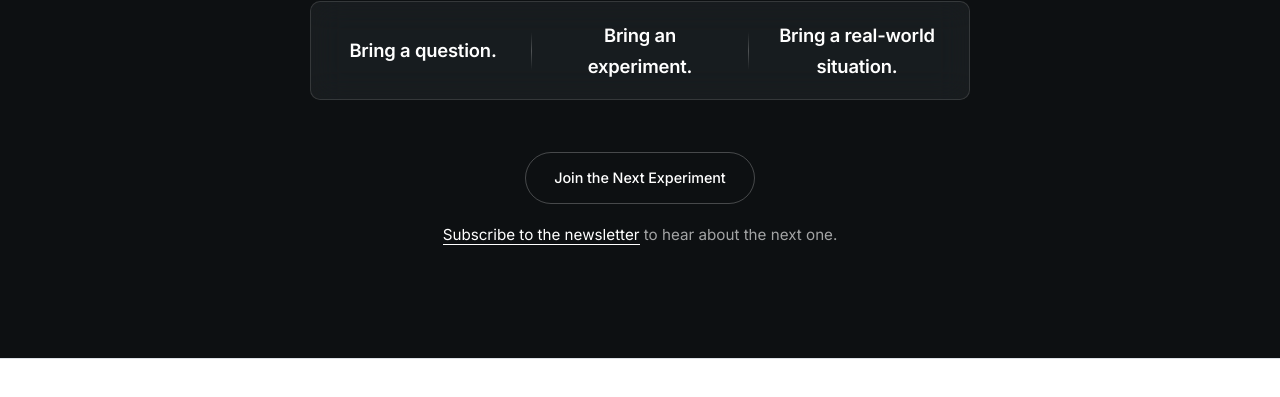
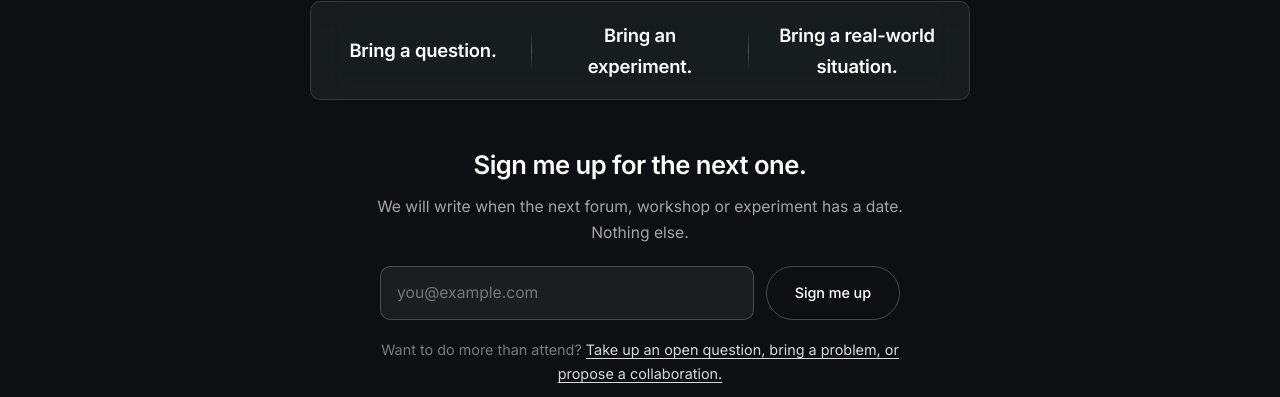
Before and after one commit to Situational-AI/situational-ai.github.io, an Eleventy site: page src/events/october-22-2026.html in a window 1280 px wide. Shown: the part 10230-10627 px from the top of the page. Built offline with nearby package versions, Linux system fonts and the light colour scheme; Eleventy itself is replaced by a stand-in of ours; files that its build step writes are made by us from their sources.

Commit message:
feat: 'Sign me up for the next one' on the event archive page
Replaces the generic Join the Next Experiment link with the actual ask and
an email field, posting to the same list as Follow the Inquiry, plus a line
for people who want to do more than attend.

Co-Authored-By: Claude Opus 5 (1M context) <noreply@anthropic.com>

```diff
--- a/src/assets/css/style.css
+++ b/src/assets/css/style.css
@@ -3181,3 +3181,33 @@ a.question-card:hover {
   font-weight: 600;
   letter-spacing: -0.015em;
 }
+
+/* "Sign me up for the next one" — the archive page's single ask. */
+.next-event {
+  max-width: 560px;
+  margin: 44px auto 0;
+  text-align: center;
+}
+
+.next-event-head {
+  font-size: clamp(1.25rem, 2.4vw, 1.6rem);
+  font-weight: 600;
+  letter-spacing: -0.02em;
+  margin-bottom: 8px;
+}
+
+.next-event-body {
+  color: var(--color-text-muted);
+  font-size: 0.98rem;
+  margin-bottom: 20px;
+}
+
+.next-event .follow-form { margin: 0 auto; }
+
+.next-event-alt {
+  margin-top: 18px;
+  font-size: 0.9rem;
+  color: var(--color-text-faint);
+}
+.next-event-alt a { color: var(--color-text-soft); border-bottom: 1px solid currentColor; }
+.next-event-alt a:hover { color: var(--color-primary); }
--- a/src/events/october-22-2026.html
+++ b/src/events/october-22-2026.html
@@ -284,10 +284,17 @@ layout: "layouts/base.njk"
       <div class="section-cta event-register-only">
         <a href="{{ (events | bySlug(site.currentEvent)).rsvpUrl }}" data-rsvp="october-22-2026" class="btn btn-primary" target="_blank" rel="noopener">RSVP for October 22</a>
       </div>
-      <div class="section-cta event-archive-only">
-        <a href="../index.html#contact" class="btn btn-primary">Join the Next Experiment</a>
+      <div class="next-event event-archive-only">
+        <p class="next-event-head">Sign me up for the next one.</p>
+        <p class="next-event-body">We will write when the next forum, workshop or experiment has a date. Nothing else.</p>
+        <form class="follow-form" action="{{ forms.follow.action }}" method="POST" data-google-form data-success="nextEventSuccess">
+          <label for="next-event-email" class="visually-hidden">Email</label>
+          <input id="next-event-email" name="{{ forms.follow.fields.email }}" type="email" placeholder="you@example.com" autocomplete="email" required>
+          <button type="submit" class="btn btn-primary">Sign me up</button>
+        </form>
+        <p class="form-success form-success--small" id="nextEventSuccess" hidden>You’re on the list. We’ll write when the next one has a date.</p>
+        <p class="next-event-alt">Want to do more than attend? <a href="/participate.html">Take up an open question, bring a problem, or propose a collaboration.</a></p>
       </div>
       <p class="event-note event-register-only">Can’t make it? <a href="https://www.linkedin.com/build-relation/newsletter-follow?entityUrn=7434891749065469952" target="_blank" rel="noopener">Subscribe to the newsletter</a> for the recording and what we learned.</p>
-      <p class="event-note event-archive-only"><a href="https://www.linkedin.com/build-relation/newsletter-follow?entityUrn=7434891749065469952" target="_blank" rel="noopener">Subscribe to the newsletter</a> to hear about the next one.</p>
     </div>
   </section>
```
